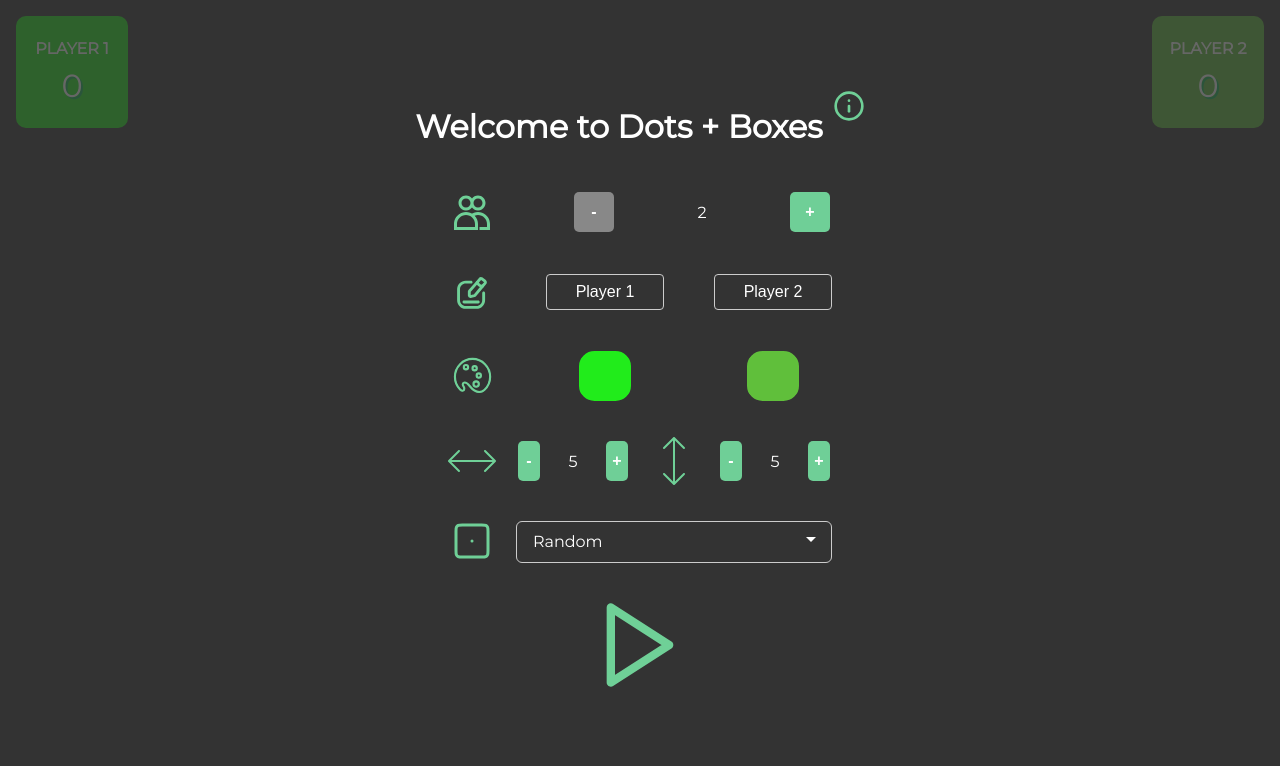
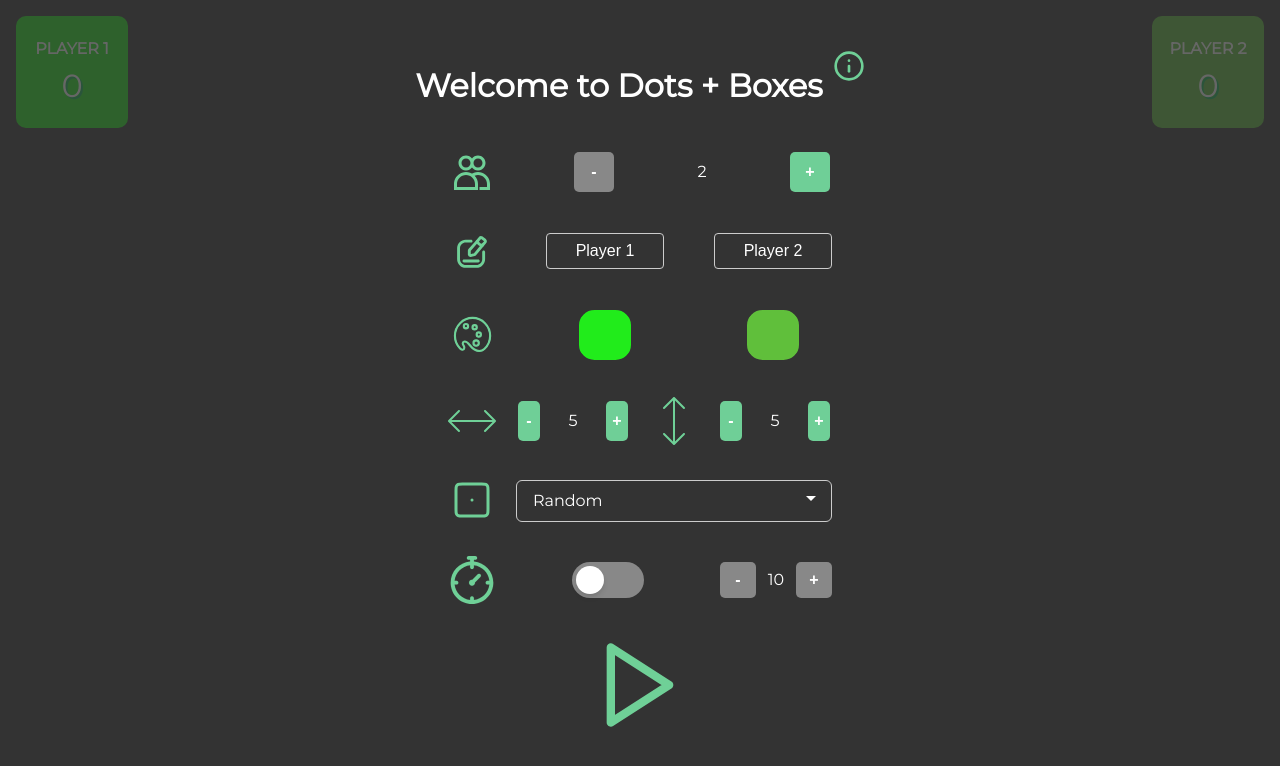
Before and after one commit to harryBedfordSL/dots-and-boxes, a Vue app: page / in a window 1280 px wide. Shown: the top 766 px of the page. Built offline with nearby package versions, Linux system fonts and the light colour scheme.

Commit message:
add timer config as form option

```diff
--- /dev/null
+++ b/src/components/Toggle.vue
@@ -0,0 +1,57 @@
+<script setup lang="ts">
+export interface ToggleProps {
+  enabled: boolean;
+}
+
+withDefaults(defineProps<ToggleProps>(), {
+  enabled: false
+});
+
+const emit = defineEmits(['toggle']);
+</script>
+
+<template>
+  <div
+    class="switch-container"
+    :class="{ green: enabled }"
+    @click="$emit('toggle')"
+  >
+    <div class="switch" :class="{ enabled }"></div>
+  </div>
+</template>
+
+<style scoped>
+.switch-container {
+  align-items: center;
+  background-color: var(--disabled-color);
+  border-radius: 9999px;
+  cursor: pointer;
+  display: flex;
+  flex-shrink: 0;
+  height: 1.75rem;
+  padding: 4px;
+  transition-duration: 300ms;
+  transition-timing-function: cubic-bezier(0.4, 0, 0.2, 1);
+  width: 4rem;
+}
+
+.switch {
+  background-color: white;
+  border-radius: 50%;
+  box-shadow:
+    0 4px 6px -1px rgb(0 0 0 / 0.1),
+    0 2px 4px -2px rgb(0 0 0 / 0.1);
+  height: 1.75rem;
+  transition-duration: 300ms;
+  transition-timing-function: cubic-bezier(0.4, 0, 0.2, 1);
+  width: 1.75rem;
+}
+
+.green {
+  background-color: var(--accent-primary);
+}
+
+.enabled {
+  transform: translateX(2.25rem);
+}
+</style>
--- a/src/components/game-form/GameForm.vue
+++ b/src/components/game-form/GameForm.vue
@@ -5,6 +5,7 @@ import PlayerNames from './PlayerNames.vue';
 import PlayerColors from './PlayerColors.vue';
 import GridSize from './GridSize.vue';
 import StartingPlayer from './StartingPlayer.vue';
+import TimerConfig from './TimerConfig.vue';
 
 const gameStore = useGameStore();
 </script>
@@ -12,24 +13,28 @@ const gameStore = useGameStore();
 <template>
   <form class="form-container" @submit.prevent=''>
     <div class="form-item">
-      <img src="@/assets/icons/people.svg" class="icon" />
+      <img title="Number of Players" src="@/assets/icons/people.svg" class="icon" />
       <NumberOfPlayersVue />
     </div>
     <div class="form-item">
-      <img src="@/assets/icons/edit.svg" class="icon" />
+      <img title="Player Names" src="@/assets/icons/edit.svg" class="icon" />
       <PlayerNames />
     </div>
     <div class="form-item">
-      <img src="@/assets/icons/color.svg" class="icon" />
+      <img title="Player Colors" src="@/assets/icons/color.svg" class="icon" />
       <PlayerColors />
     </div>
     <div class="form-item">
-      <img src="@/assets/icons/horizontal-arrow.svg" class="icon" />
+      <img title="Number of Horizontal Dots" src="@/assets/icons/horizontal-arrow.svg" class="icon" />
       <GridSize />
     </div>
     <div class="form-item">
-      <img src="@/assets/icons/first.svg" class="icon" />
+      <img title="Starting Player" src="@/assets/icons/first.svg" class="icon" />
       <StartingPlayer />
+    </div>
+    <div class="form-item">
+      <img title="Turn Timer (seconds)" src="@/assets/icons/timer.svg" class="icon" />
+      <TimerConfig />
     </div>
     <img
       src="@/assets/icons/play.svg"
--- a/src/components/game-form/GridSize.vue
+++ b/src/components/game-form/GridSize.vue
@@ -24,7 +24,7 @@ const y = computed(() => gameStore.grid.y);
     ><strong>+</strong>
   </Button
   >
-  <img class="icon" src="@/assets/icons/vertical-arrow.svg" />
+  <img title="Number of Vertical Dots" class="icon" src="@/assets/icons/vertical-arrow.svg" />
   <Button
     class="incrementor"
     @click="gameStore.decreaseGridY"
--- /dev/null
+++ b/src/components/game-form/TimerConfig.vue
@@ -0,0 +1,51 @@
+<script setup lang="ts">
+import { useGameStore } from '@/stores/GameStore';
+import Toggle from '@/components/Toggle.vue';
+import Button from '../Button.vue';
+
+const gameStore = useGameStore();
+
+const onToggle = () => {
+  gameStore.toggleTimerEnabled();
+};
+</script>
+
+<template>
+  <Toggle :enabled="gameStore.timerConfig.enabled" @toggle="onToggle()" />
+  <div class="settings">
+    <Button
+      class="incrementor"
+      @click="gameStore.setTimerLimit(gameStore.timerConfig.seconds - 1)"
+      :disabled="!gameStore.timerConfig.enabled || gameStore.timerConfig.seconds <= 3"
+      ><strong>-</strong>
+    </Button>
+    <p class="value">{{ gameStore.timerConfig.seconds }}</p>
+    <Button
+      class="incrementor"
+      @click="gameStore.setTimerLimit(gameStore.timerConfig.seconds + 1)"
+      :disabled="!gameStore.timerConfig.enabled || gameStore.timerConfig.seconds >= 60"
+      ><strong>+</strong>
+    </Button>
+  </div>
+</template>
+
+<style scoped>
+.settings {
+  display: flex;
+  justify-content: center;
+  align-items: center;
+  gap: 10px
+}
+
+.value {
+  width: 20px;
+  text-align: center;
+}
+
+.incrementor {
+  width: 2.25rem;
+  height: 2.25rem;
+  padding: 0;
+  margin: 0;
+}
+</style>
--- a/src/stores/GameStore.ts
+++ b/src/stores/GameStore.ts
@@ -8,6 +8,11 @@ import { createLineConfig, type LineConfig } from '@/services/lineConfigBuilder'
 export type GameStore = ReturnType<typeof useGameStore>;
 
 export type LineType = 'horizontals' | 'verticals';
+
+export interface TimerConfig {
+  enabled: boolean;
+  seconds: number;
+}
 
 export const useGameStore = defineStore('game', () => {
   const grid = reactive({
@@ -54,10 +59,22 @@ export const useGameStore = defineStore('game', () => {
     const playerIds = Object.keys(playersStore.players);
     const currentPlayerIndex = playerIds.indexOf(turn.value);
     const nextPlayerIndex =
-      playerIds.length - 1 === currentPlayerIndex ? 0 : currentPlayerIndex + 1;
+    playerIds.length - 1 === currentPlayerIndex ? 0 : currentPlayerIndex + 1;
 
     turn.value = playerIds[nextPlayerIndex];
   };
+
+  const timerConfig = reactive<TimerConfig>({
+    enabled: false,
+    seconds: 10
+  })
+
+  const toggleTimerEnabled = () => {
+    timerConfig.enabled = !timerConfig.enabled;
+  };
+  const setTimerLimit = (seconds: number) => {
+    timerConfig.seconds = seconds;
+  }
 
   return {
     lineConfig,
@@ -69,6 +86,9 @@ export const useGameStore = defineStore('game', () => {
     setWinner,
     startGame,
     resetGame,
+    timerConfig,
+    toggleTimerEnabled,
+    setTimerLimit,
     restartGame() {
       resetGame();
       startGame();
```
Also changed, not shown: src/assets/icons/timer.svg (added).
